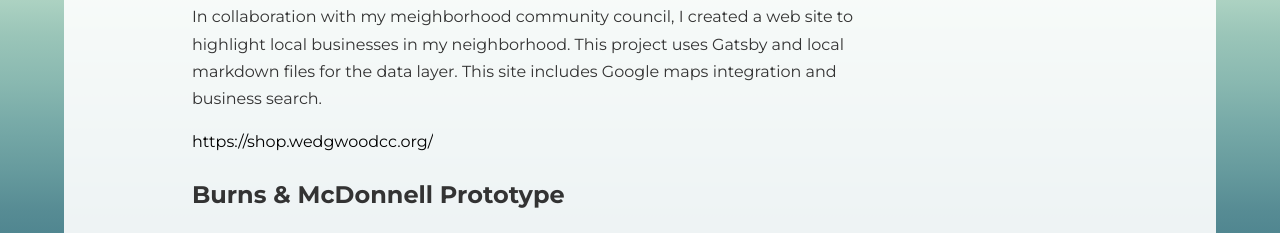
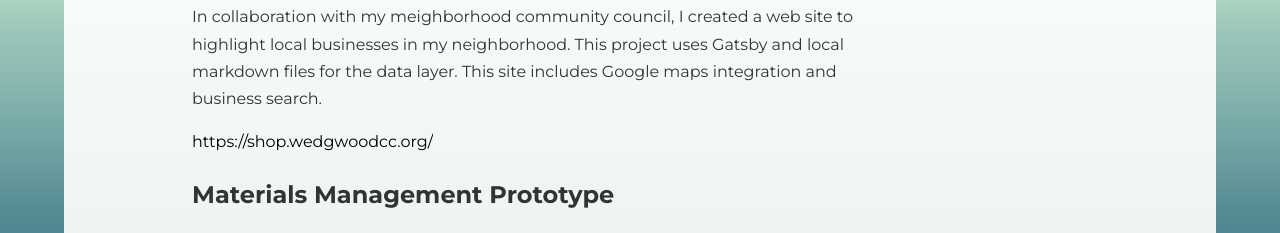
Before and after one commit to hchris28/chrishaskins, a Gatsby site: page /personal-pursuits in a window 1280 px wide. Shown: the part 942-1175 px from the top of the page. Built offline with nearby package versions, Linux system fonts and the light colour scheme; Gatsby itself is replaced by a stand-in of ours.

Commit message:
Update index.tsx

```diff
--- a/src/pages/personal-pursuits/index.tsx
+++ b/src/pages/personal-pursuits/index.tsx
@@ -38,7 +38,7 @@ const PeronsalPursuits = (props: PageProps): JSX.Element => {
             <p>
                 <a href="https://shop.wedgwoodcc.org/" target="_blank">https://shop.wedgwoodcc.org/</a>
             </p>
-            <h2>Burns &amp; McDonnell Prototype</h2>
+            <h2>Materials Management Prototype</h2>
             <p>
                 I was approached to build a proof of concept for a materials management project for a large construction company
                 building out solar farms. Inventory data captured in the field using handheld devices was imported into a database.
```
